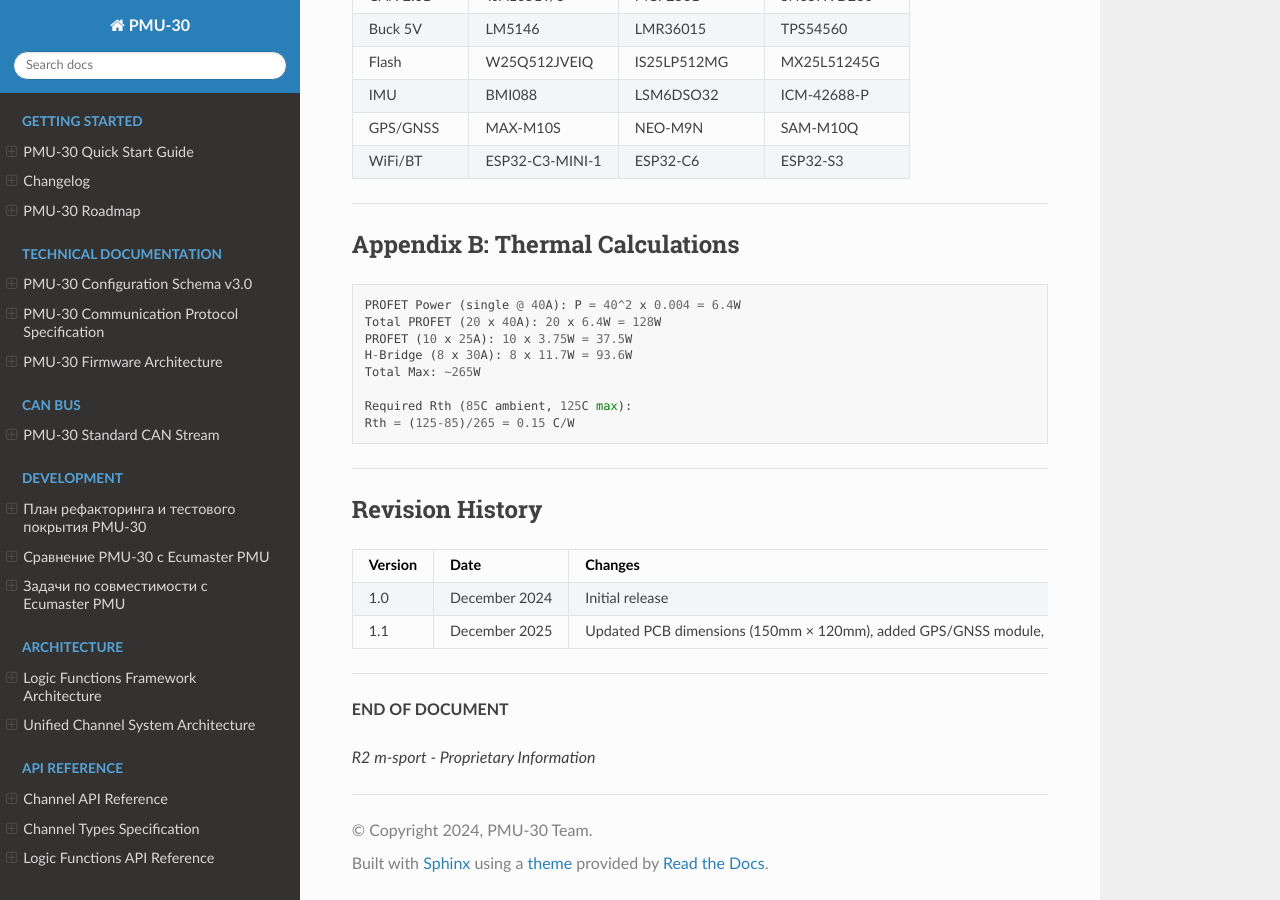
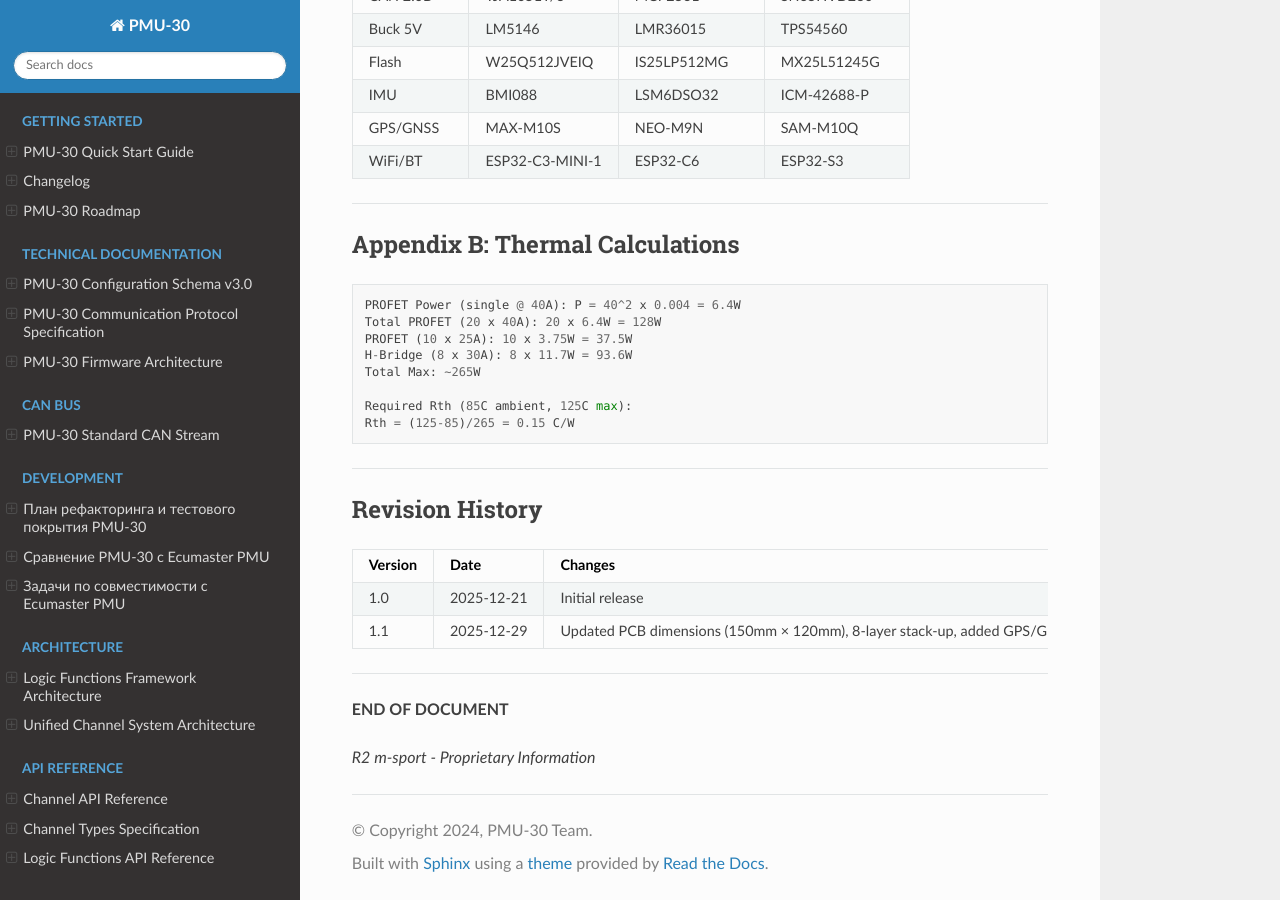
Before and after one commit to rakyury/pmu_30, a Sphinx documentation site: the page built from docs/hardware/PCB_DESIGN_SPECIFICATION.md, in a window 1280 px wide and 900 px high, scrolled down 18432 px. Built offline with Sphinx 7.4.7 and the Read the Docs theme 3.1.0, drawn with Linux system fonts in a browser that asks for light colours; pages that are not in the unit, such as notebooks, are missing from menus; some of the changed text lies outside the part shown.

Commit message:
Update PCB spec dates and move LIN docs to root
- Update PCB_DESIGN_SPECIFICATION.md version to 1.1 with ISO dates
- Move LIN_SUPPORT.md from hardware/ to docs/ (covers both HW and SW)
- Add LIN transceiver to revision history

🤖 Generated with [Claude Code](https://claude.com/claude-code)

Co-Authored-By: Claude Opus 4.5 <noreply@anthropic.com>

```diff
--- a/docs/hardware/PCB_DESIGN_SPECIFICATION.md
+++ b/docs/hardware/PCB_DESIGN_SPECIFICATION.md
@@ -3,8 +3,8 @@
 | Field | Value |
 |-------|-------|
 | **Document Title** | PCB Design Specification for PMU-30 Power Management Unit |
-| **Version** | 1.0 |
-| **Date** | December 2024 |
+| **Version** | 1.1 |
+| **Date** | 2025-12-29 |
 | **Project** | PMU-30 (30-Channel Power Management Unit) |
 | **Company** | R2 m-sport |
 
@@ -725,8 +725,8 @@ Rth = (125-85)/265 = 0.15 C/W
 
 | Version | Date | Changes |
 |---------|------|---------|
-| 1.0 | December 2024 | Initial release |
-| 1.1 | December 2025 | Updated PCB dimensions (150mm × 120mm), added GPS/GNSS module, BlinkMarine CAN keypad, expanded CAN specifications |
+| 1.0 | 2025-12-21 | Initial release |
+| 1.1 | 2025-12-29 | Updated PCB dimensions (150mm × 120mm), 8-layer stack-up, added GPS/GNSS module, BlinkMarine CAN keypad, LIN transceiver, expanded CAN FD specifications |
 
 ---
 
```
Also changed, not shown: docs/LIN_SUPPORT.md (renamed from docs/hardware/LIN_SUPPORT.md).
